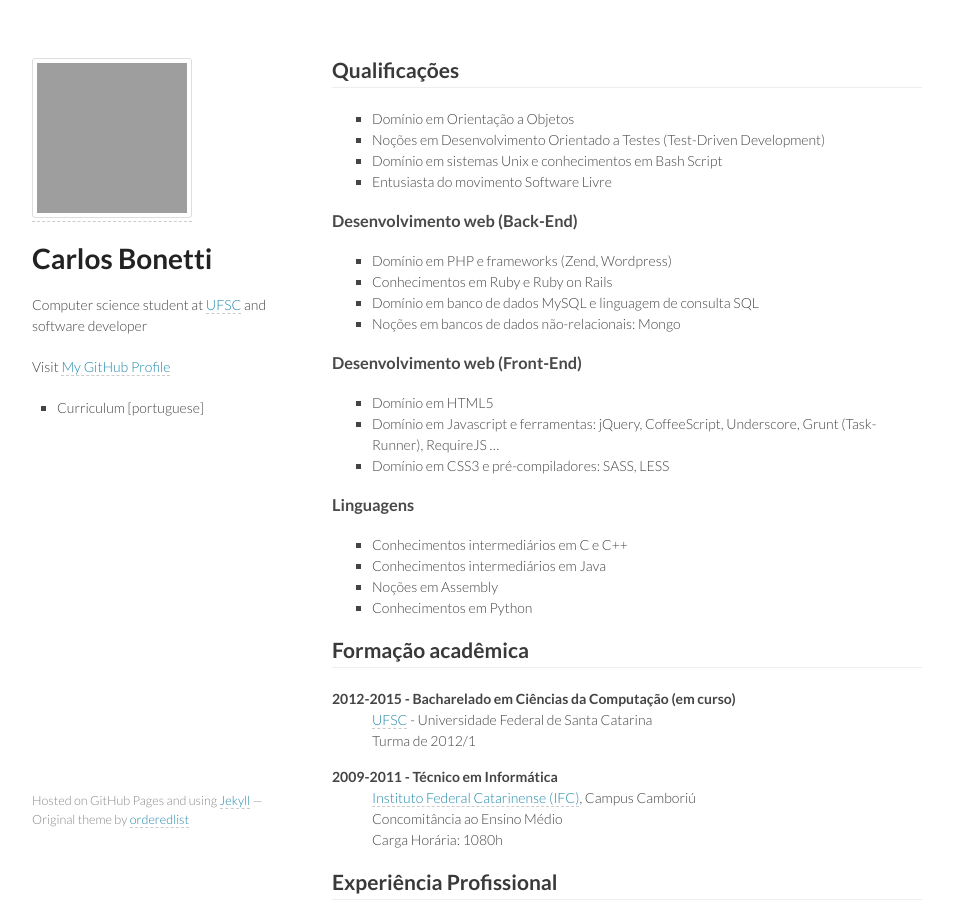
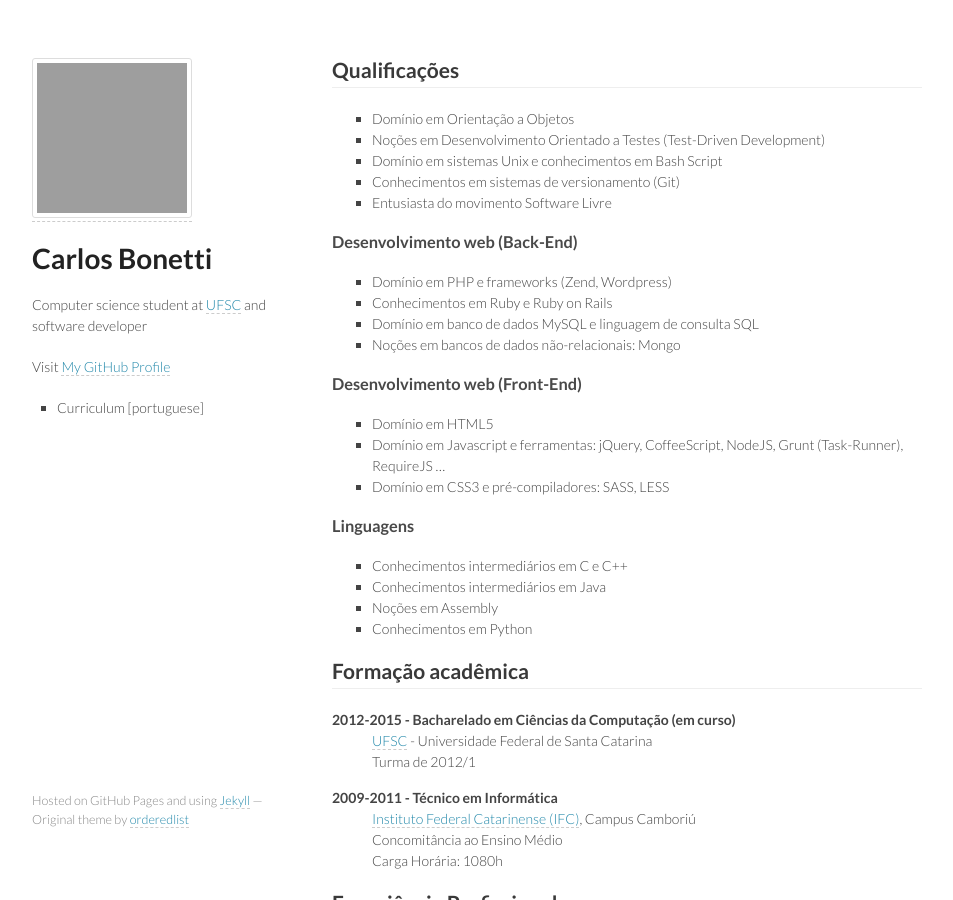
Before and after one commit to CarlosBonetti/carlosbonetti.github.io, a Jekyll site: the page built from curriculum.md, in a window 1280 px wide and 900 px high. Shown: the whole window, without its empty margins (163-1116 px from the left). Built offline with Jekyll 4.4.1, drawn with Linux system fonts in a browser that asks for light colours; grey boxes are pictures that could not be loaded.

Commit message:
Curriculum updated

```diff
--- a/curriculum.md
+++ b/curriculum.md
@@ -8,6 +8,7 @@ title: Currículo | Carlos Bonetti
 * Domínio em Orientação a Objetos
 * Noções em Desenvolvimento Orientado a Testes (Test-Driven Development)
 * Domínio em sistemas Unix e conhecimentos em Bash Script
+* Conhecimentos em sistemas de versionamento (Git)
 * Entusiasta do movimento Software Livre
 
 ### Desenvolvimento web (Back-End)
@@ -20,7 +21,7 @@ title: Currículo | Carlos Bonetti
 ### Desenvolvimento web (Front-End)
 
 * Domínio em HTML5
-* Domínio em Javascript e ferramentas: jQuery, CoffeeScript, Underscore, Grunt (Task-Runner), RequireJS ...
+* Domínio em Javascript e ferramentas: jQuery, CoffeeScript, NodeJS, Grunt (Task-Runner), RequireJS ...
 * Domínio em CSS3 e pré-compiladores: SASS, LESS
 
 ### Linguagens
@@ -75,7 +76,6 @@ title: Currículo | Carlos Bonetti
 : Projeto: _"O uso das novas tecnologias da internet no processo de ensino-aprendizagem"_
 : Premiação: 3º lugar na área “Informática”
 
-
 ## Idiomas
 
 * Português - Nativo
```
